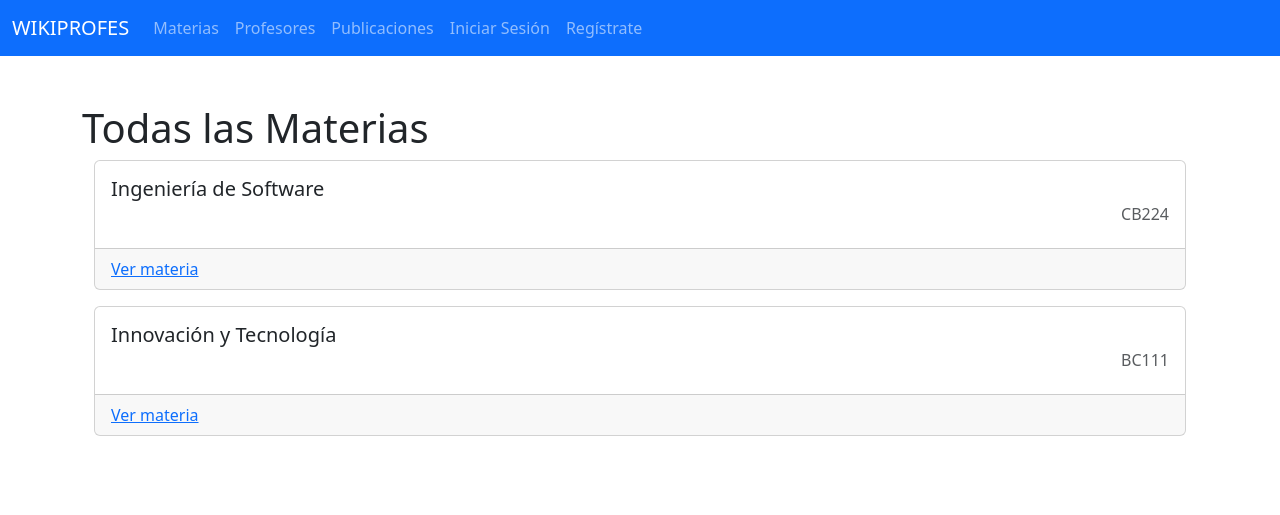
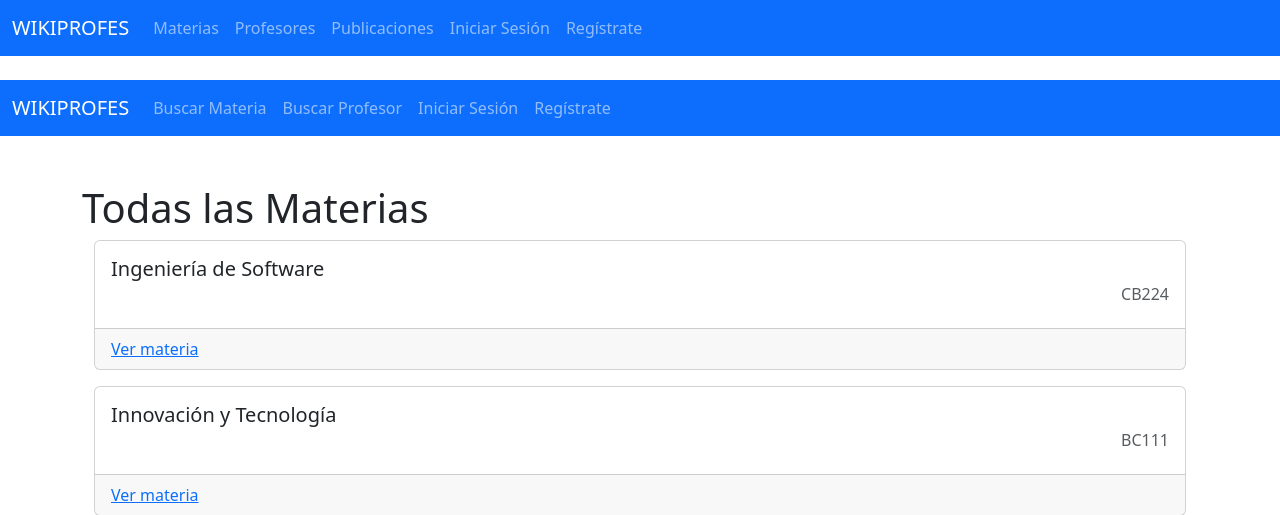
Before and after one commit to oayala775/wikiprofes, a Django app: page /materias in a window 1280 px wide. Shown: the top 515 px of the page. Run offline with Django 5.2, Linux system fonts and the light colour scheme; data comes from the database, SQL or seed files in the repository; both versions use the stored data as it was after the commit.

Commit message:
barra de navegación en pagina de materias

```diff
--- a/templates/materias/materias.html
+++ b/templates/materias/materias.html
@@ -2,6 +2,28 @@
 <title>Materias</title>
 {% endblock title %}
 {% block content %}
+    <!-- Barra de Navegación -->
+    <nav class="navbar navbar-expand-lg navbar-dark bg-primary mb-4">
+        <div class="container-fluid">
+            <a class="navbar-brand" href="/">WIKIPROFES</a>
+            <button class="navbar-toggler" type="button" data-bs-toggle="collapse" data-bs-target="#navbarNavAltMarkup" aria-controls="navbarNavAltMarkup" aria-expanded="false" aria-label="Toggle navigation">
+                <span class="navbar-toggler-icon"></span>
+            </button>
+            <div class="collapse navbar-collapse" id="navbarNavAltMarkup">
+                <div class="navbar-nav">
+                    <a class="nav-link" href="">Buscar Materia</a>
+                    <a class="nav-link" href="">Buscar Profesor</a>
+                    {% if user.is_authenticated %}
+                    <a class="nav-link" href="/logout">Cerrar Sesión</a>
+                    {% else %}
+                    <a class="nav-link" href="/inicio">Iniciar Sesión</a>
+                    <a class="nav-link" href="/registro">Regístrate</a>
+                    {% endif %}
+                </div>
+            </div>
+        </div>
+    </nav>
+
     <div class="container mt-5">
         <h1>Todas las Materias</h1>
         {% for materia in materia_list %}
--- a/templates/publicacion/materia.html
+++ b/templates/publicacion/materia.html
@@ -24,7 +24,6 @@
             </div>
         </div>
     </nav>
-
 
     <h1 class="m-5">Detalles de la materia {{publicacion_list.0.materia.nombre}}</h1>
 
```
Also changed, not shown: db.sqlite3.
